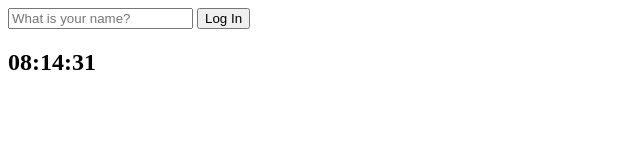
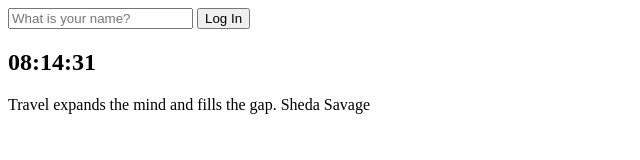
Before and after one commit to sihyuuun/momentum, a plain HTML site: page index.html in a window 1280 px wide. Shown: the whole page, without its empty margins (0-640 px from the left). Drawn offline with Linux system fonts and the light colour scheme.

Commit message:
Add Quotes

```diff
--- a/index.html
+++ b/index.html
@@ -19,7 +19,12 @@
     </form>
     <h2 id="clock">00:00:00</h2>
     <h1 class="hidden" id="greeting"></h1>
+    <div id="quote">
+      <span></span>
+      <span></span>
+    </div>
     <script src="js/greetings.js"></script>
     <script src="js/clock.js"></script>
+    <script src="js/quotes.js"></script>
   </body>
 </html>
--- /dev/null
+++ b/js/quotes.js
@@ -0,0 +1,51 @@
+const quotes = [
+  {
+    quote: "The way to get started is to quit talking and begin doing.",
+    author: "Walt Disney",
+  },
+  {
+    quote: "Life is what happens when you're busy making other plans.",
+    author: "John Lennon",
+  },
+  {
+    quote:
+      "The world is a book and those who do not travel read only one page.",
+    author: "Saint Augustine",
+  },
+  {
+    quote: "Life is either a daring adventure or nothing at all.",
+    author: "Helen Keller",
+  },
+  {
+    quote: "To Travel is to Live.",
+    author: "Hans Christian Andersen",
+  },
+  {
+    quote: "Only a life lived for others is a life worthwhile.",
+    author: "Albert Einstein",
+  },
+  {
+    quote: "You only live once, but if you do it right, once is enough.",
+    author: "Mae West",
+  },
+  {
+    quote: "Never go on trips with anyone you do ntot love.",
+    author: "Hemmingway",
+  },
+  {
+    quote: "We wander for distraction, but we travel for fulfilment.",
+    author: "Hilaire Belloc",
+  },
+  {
+    quote: "Travel expands the mind and fills the gap.",
+    author: "Sheda Savage",
+  },
+];
+
+const quote = document.querySelector("#quote span:first-child");
+const author = document.querySelector("#quote span:last-child");
+
+const todaysQuote = quotes[Math.floor(Math.random() * quotes.length)];
+
+quote.innerText = todaysQuote.quote;
+author.innerText = todaysQuote.author;
```
